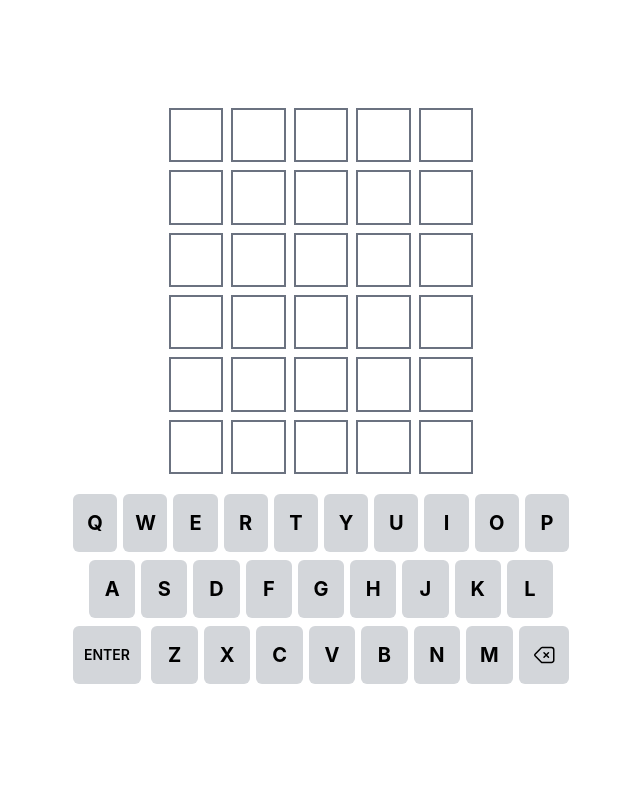
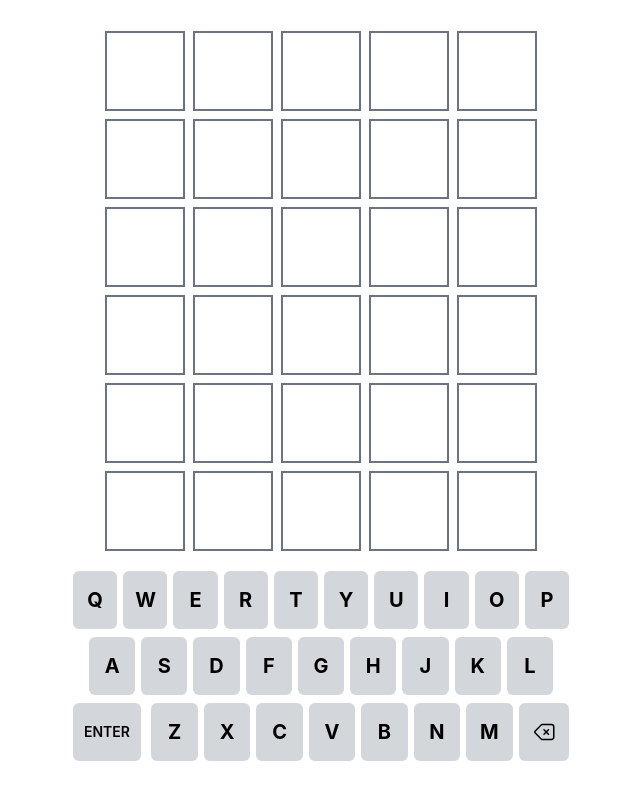
Before and after one commit to lukeclimen/wordle-archive, a Vue app: page / in a window 1280 px wide. Shown: the whole page, without its empty margins (319-959 px from the left). Built offline with nearby package versions, Linux system fonts and the light colour scheme.

Commit message:
Add check for larger screens

```diff
--- a/src/App.vue
+++ b/src/App.vue
@@ -48,7 +48,7 @@ onMounted(() => {
   const screenWidth = window.innerWidth;
   const screenHeight = window.innerHeight;
 
-  if (screenHeight < 2 * screenWidth) {
+  if (screenWidth < 700 && screenHeight < 2 * screenWidth) {
     shortWideScreen.value = true;
   }
 });
```
